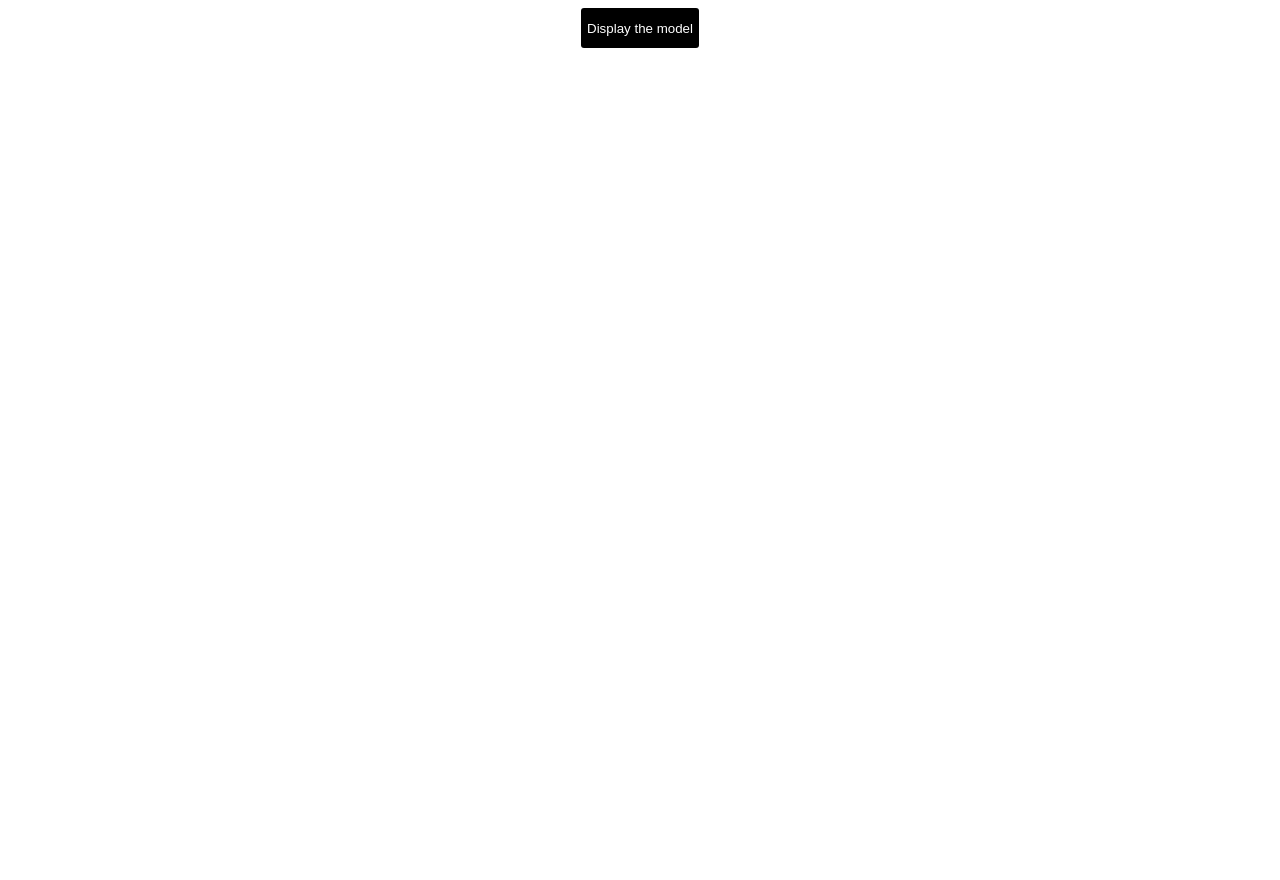
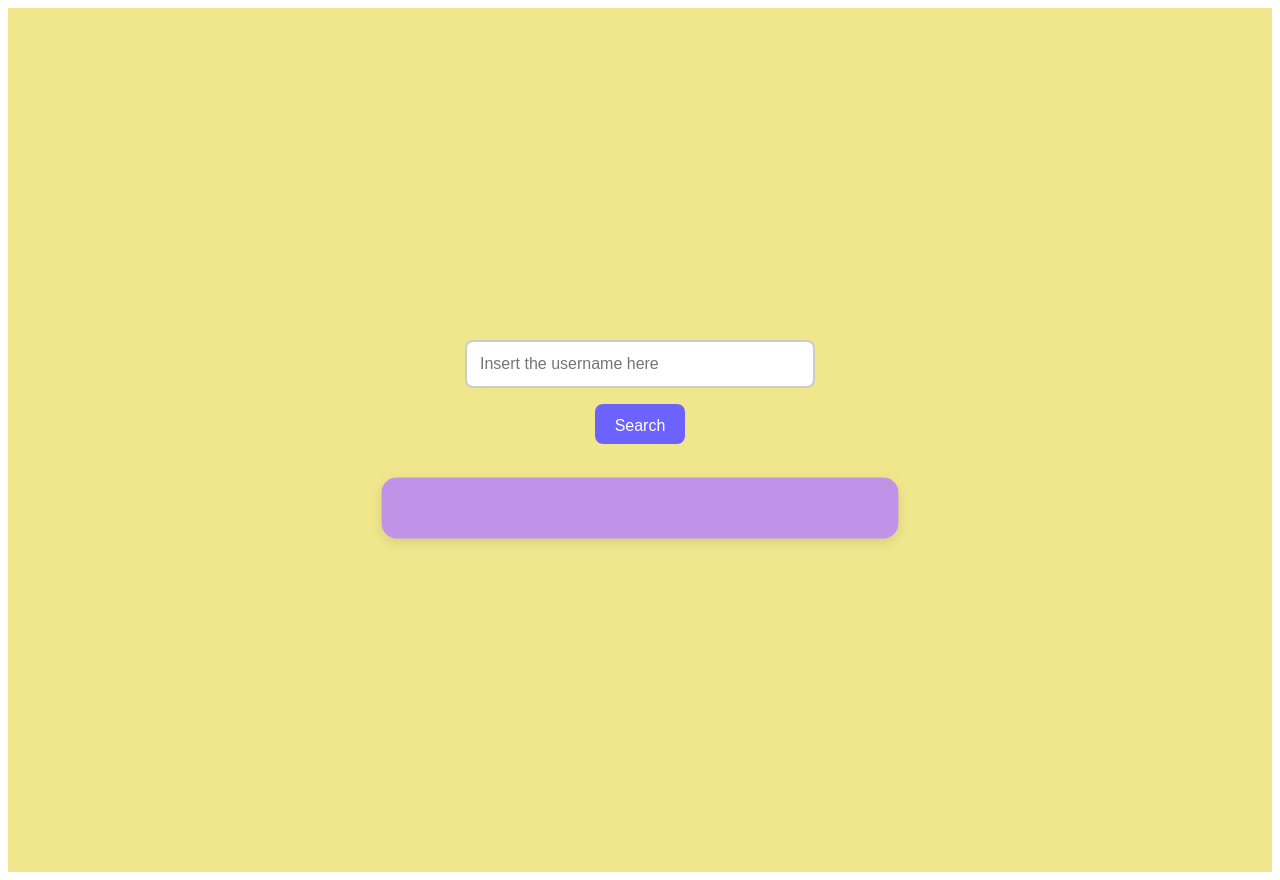
Before and after one commit to william2544/REACT, a React (Vite) app: page / in a window 1280 px wide. Before the commit the page ends 800 px from the top, so only its background shows below. Built offline with nearby package versions, Linux system fonts and the light colour scheme.

Commit message:
the is all about searching a user on github, more error hundling to be implemented

```diff
--- /dev/null
+++ b/src/components/GitHub-profile-search/index.css
@@ -0,0 +1,113 @@
+/* Wrapper for the whole profile search area */
+.profile-container-wrapper {
+    display: flex;
+    flex-direction: column;
+    gap: 2rem;
+    justify-content: center;
+    background-color: khaki;
+    align-items: center;
+    min-height: 100vh;
+    padding: 2rem;
+    animation: fadeIn 0.6s ease-in;
+}
+
+/* Animating the container on load */
+@keyframes fadeIn {
+    from { opacity: 0; }
+    to { opacity: 1; }
+}
+
+/* Styling for the user result/profile card */
+.user-result {
+    width: 30rem;
+    height: auto;
+    padding: 2rem;
+    border-radius: 1rem;
+    background-color: rgb(192, 147, 233);
+    box-shadow: 0px 4px 12px rgba(0, 0, 0, 0.1);
+    transform: scale(0.95);
+    animation: popUp 0.4s ease-in-out;
+}
+
+/* Adding animation when the user card pops up */
+@keyframes popUp {
+    0% { transform: scale(0.8); opacity: 0; }
+    100% { transform: scale(1); opacity: 1; }
+}
+
+/* Container for user data */
+.content-container {
+    align-items: center;
+    display: flex;
+    flex-direction: column;
+    justify-content: center;
+}
+
+/* Image container styling */
+.image-container {
+    max-width: 8rem;
+    max-height: 8rem;
+    margin-bottom: 1.5rem;
+    transition: transform 0.3s ease;
+}
+
+/* Profile image styling with hover effect */
+.image-container img {
+    width: 100%;
+    height: 100%;
+    border-radius: 50%;
+    box-shadow: 0px 4px 10px rgba(0, 0, 0, 0.2);
+    transition: transform 0.3s ease;
+}
+
+/* Slight zoom effect on the profile image when hovered */
+.image-container:hover img {
+    transform: scale(1.1);
+}
+
+/* Input area styling */
+.input-area {
+    display: flex;
+    flex-direction: column;
+    align-items: center;
+    gap: 1rem;
+}
+
+input[type="text"] {
+    padding: 0.8rem;
+    font-size: 1rem;
+    width: 20rem;
+    border-radius: 0.5rem;
+    border: 2px solid #ccc;
+    transition: border-color 0.3s ease;
+}
+
+input[type="text"]:focus {
+    border-color: #6c63ff;
+    outline: none;
+    box-shadow: 0 0 8px rgba(108, 99, 255, 0.3);
+}
+
+/* Button styling with hover animation */
+button {
+    padding: 0.8rem 1.2rem;
+    font-size: 1rem;
+    background-color: #6c63ff;
+    color: white;
+    border: none;
+    border-radius: 0.5rem;
+    cursor: pointer;
+    transition: background-color 0.3s ease, transform 0.2s ease;
+}
+
+button:hover {
+    background-color: #5548d2;
+    transform: scale(1.05);
+}
+
+/* Typography for the user info */
+p {
+    margin: 0.5rem 0;
+    font-size: 1.1rem;
+    color: #333;
+}
--- /dev/null
+++ b/src/components/GitHub-profile-search/index.jsx
@@ -0,0 +1,71 @@
+import { useEffect, useState } from "react"
+import './index.css'
+
+
+export default function GitHubProfile(){
+    const [useName,setUserName]=useState('')
+    const [userData,setUserData]=useState(null)
+    const[loading,setLoading]=useState(false)
+    const [error,setError]=useState('')
+
+    async function searchUser() {
+
+        try {
+            if (!useName) return;
+            setLoading(true)
+            const response = await fetch(`http://api.github.com/users/${useName}`)
+            if (response.status === 404) {
+                setLoading(false)
+                setError('User not found!')
+                setUserData(null)
+            }else{
+                const user = await response.json()
+                console.log(user);
+                setUserData(user)
+                setLoading(false)
+                setUserName('')
+            }
+
+        } catch (e) {
+            console.log(e.message);
+        }
+
+
+    }
+    if (loading) {
+        return <h2>Loading the user, Please wait!!!</h2>
+    }
+    if (error) {
+        <h2>{error}</h2>
+    }
+    // useEffect(()=>{
+    //     searchUser()
+    // },[])
+
+    return(
+        <div className="profile-container-wrapper">
+            <div className="input-area">
+                <input type="text"
+                placeholder="Insert the username here"
+                value={useName}
+                onChange={(e)=>setUserName(e.target.value)}
+                />
+                <button onClick={searchUser}>Search</button>
+            </div>
+            <div className="user-result">
+            {
+                userData && <div className="content-container">
+                    <div className="image-conrainer">
+                        <img src={userData.avatar_url} alt={userData.login} />
+                    </div>
+                    <div>
+                        <p>Public Repos: {userData.public_repos}</p>
+                        <p>Followers: {userData.followers}</p>
+                        <p>Following: {userData.following}</p>
+                    </div>
+                </div>
+            }
+            </div>
+        </div>
+    )
+}
--- a/src/main.jsx
+++ b/src/main.jsx
@@ -14,6 +14,7 @@ import LightDarkMode from './components/light-dark-mode/index.jsx'
 import ScrollIndicator from './components/scrole-percentage/index.jsx'
 import TabsTest from './components/custom-tabs/prnt-tab.jsx'
 import ModelTest from './components/custom-model/model-test.jsx'
+import GitHubProfile from './components/GitHub-profile-search/index.jsx'
 
 createRoot(document.getElementById('root')).render(
   <StrictMode>
@@ -28,6 +29,7 @@ createRoot(document.getElementById('root')).render(
     {/* <LightDarkMode/> */}
     {/* <ScrollIndicator url={'https://dummyjson.com/products?limit=100'}/> */}
     {/* <TabsTest/> */}
-    <ModelTest/>
+    {/* <ModelTest/> */}
+    <GitHubProfile/>
   </StrictMode>,
 )
```
